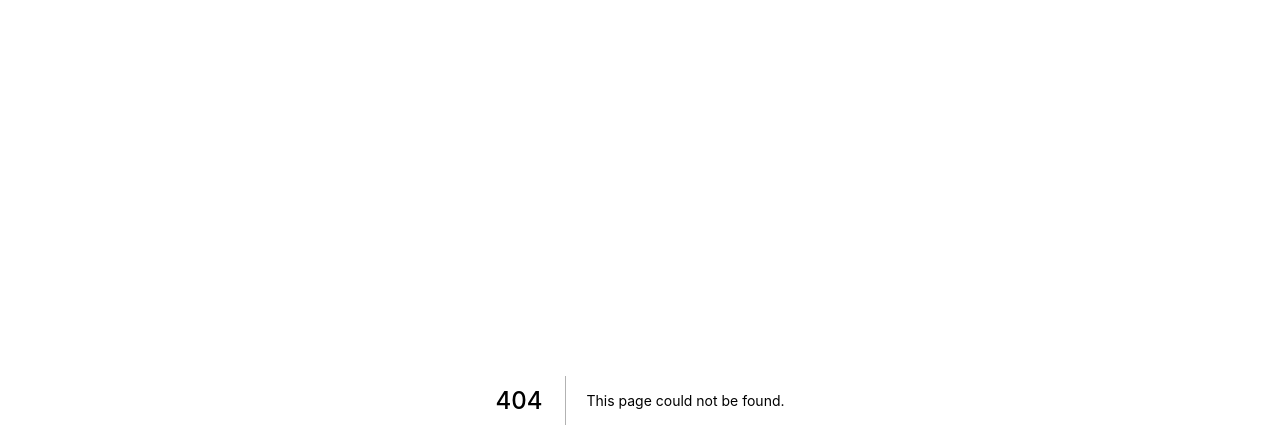
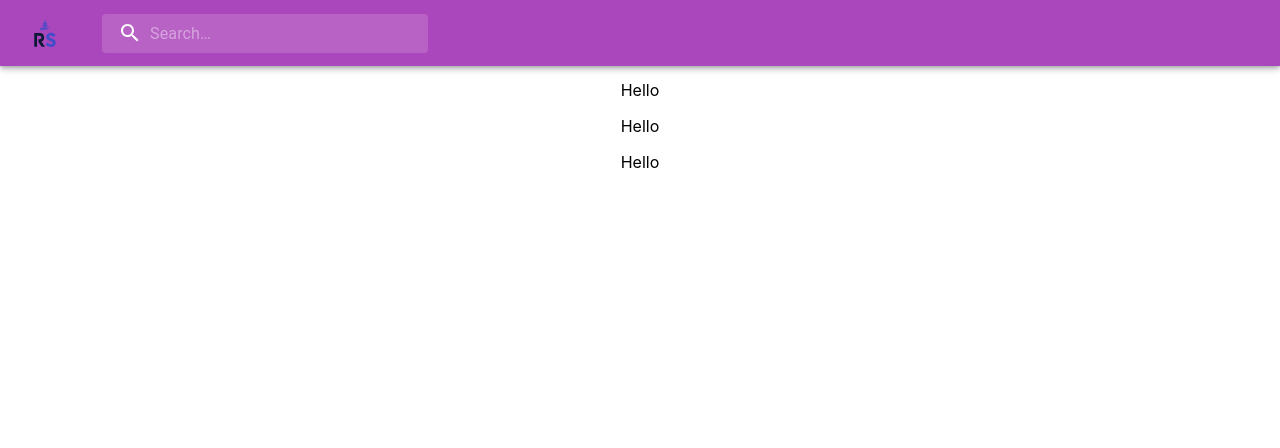
Before and after one commit to researchshare-official/frontend, a Next.js app: page /versionning in a window 1280 px wide. Before the commit this address had no page. Shown: the top 448 px of the page. Built offline with nearby package versions, Linux system fonts and the light colour scheme.

Commit message:
adding empty files to start co-working

```diff
--- /dev/null
+++ b/components/Versionning/ArticleDiff.tsx
@@ -0,0 +1,12 @@
+import { NextPage } from 'next';
+import { Box } from '@mui/system';
+
+const ArticleDiff: NextPage = () => {
+    return (
+        <Box>
+            <p>Hello</p>
+        </Box>
+    )
+};
+
+export default ArticleDiff;
--- /dev/null
+++ b/components/Versionning/ModificationDescription.tsx
@@ -0,0 +1,12 @@
+import { NextPage } from 'next';
+import { Box } from '@mui/system';
+
+const ModificationDescription: NextPage = () => {
+    return (
+        <Box>
+            <p>Hello</p>
+        </Box>
+    )
+};
+
+export default ModificationDescription;
--- /dev/null
+++ b/components/Versionning/TitleVersionSwitch.tsx
@@ -0,0 +1,12 @@
+import { NextPage } from 'next';
+import { Box } from '@mui/system';
+
+const TitleVersionSwitch: NextPage = () => {
+    return (
+        <Box>
+            <p>Hello</p>
+        </Box>
+    )
+};
+
+export default TitleVersionSwitch;
--- /dev/null
+++ b/pages/versionning.tsx
@@ -0,0 +1,32 @@
+import type { NextPage } from 'next'
+import Head from 'next/head'
+import styles from '../styles/Home.module.css'
+import Box from '@mui/material/Box'
+import AppBar from '../components/AppBar'
+import TitleVersionSwitch from '../components/Versionning/TitleVersionSwitch'
+import ModificationDescription from '../components/Versionning/ModificationDescription'
+import ArticleDiff from '../components/Versionning/ArticleDiff'
+
+const Versionning: NextPage = () => {
+    return (
+        <div className={styles.container}>
+            <Head>
+                <title>ResearchShare</title>
+                <meta name="description" content="..." />
+                <link rel="icon" href="/favicon.ico" />
+            </Head>
+
+            <main className={styles.main}>
+                <Box sx={{ flexGrow: 1 }}>
+                    <AppBar />
+                    <TitleVersionSwitch />
+                    <ModificationDescription />
+                    <ArticleDiff />
+                </Box>
+
+            </main>
+        </div>
+    )
+}
+
+export default Versionning
```
